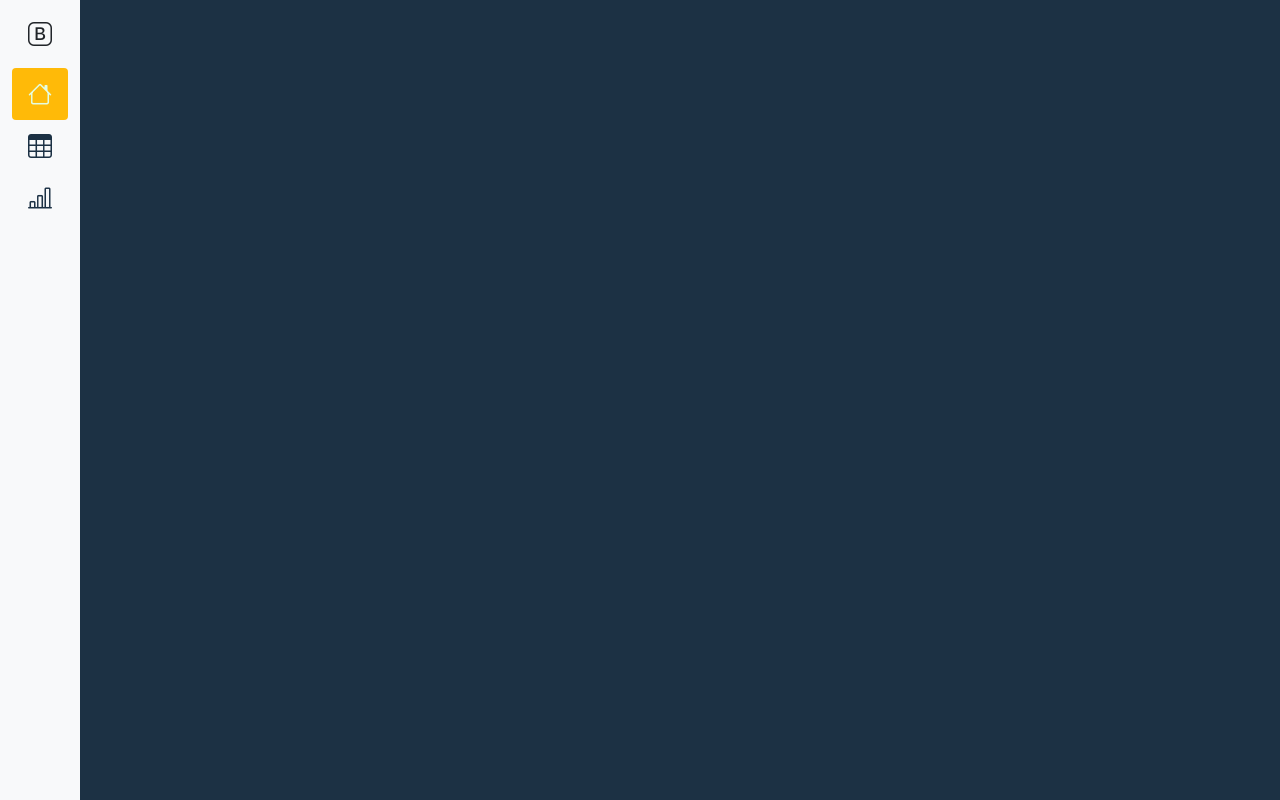
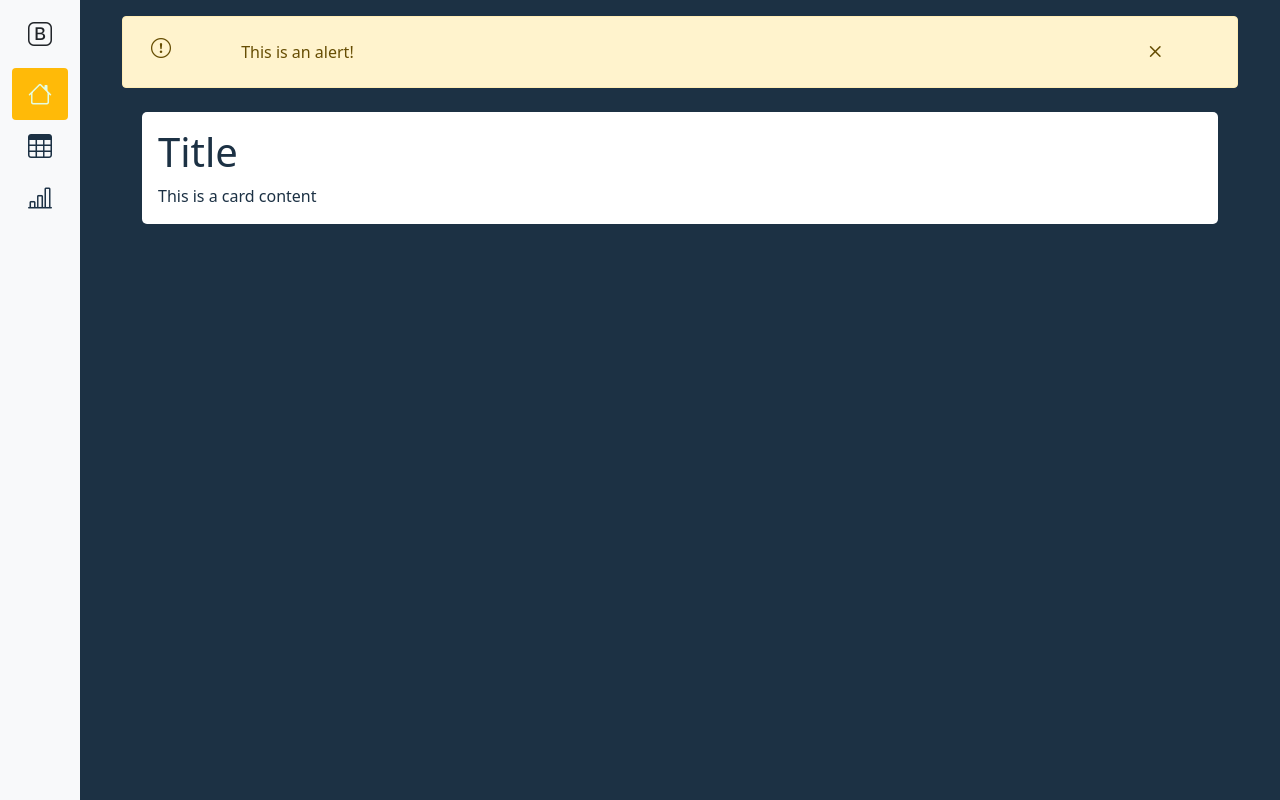
Before and after one commit to Nahzilian/DashboardTemplate, a Next.js app in the folder client/: page / in a window 1280 px wide. Built offline with nearby package versions, Linux system fonts and the light colour scheme.

Commit message:
Added Alert component

```diff
--- /dev/null
+++ b/client/components/Alerts.jsx
@@ -0,0 +1,25 @@
+const levelIcon = {
+    info: "bi-info-circle",
+    warning: "bi-exclamation-circle",
+    error: "bi-exclamation-circle",
+    success: "bi-check-circle"
+}
+
+const Alerts = ({ level = "info", children, open = false, onClose = () => {} }) => {
+    return (
+    <div className={`row alert alert-${level} ${open ? 'active-alert' : ''}`} role="alert">
+        <div className="col-1">
+            <i style={{fontSize: 20}} className={`bi ${levelIcon[level]}`}/>
+        </div>
+
+        <div className="col" style={{display: 'grid', alignItems: 'center'}}>
+            {children}
+        </div>
+
+        <div className="col-1">
+            <i style={{cursor: "pointer", fontSize: 25}} className="bi bi-x" onClick={onClose}/>
+        </div>
+    </div>)
+}
+
+export default Alerts;
--- a/client/components/DoughnutChart.jsx
+++ b/client/components/Charts.jsx
@@ -26,13 +26,10 @@ const defaultSetting = {
     ],
 };
 
-const DoughnutChart = ({data = null}) => {
-    console.log(data)
+export const DoughnutChart = ({data = null}) => {
         return (
 
             <div>
                 <Doughnut data={data ? data : defaultSetting} width={200} height={200} options={{ maintainAspectRatio: false }} />
             </div>);
 }
-
-export default DoughnutChart;
--- a/client/pages/index.js
+++ b/client/pages/index.js
@@ -1,10 +1,26 @@
 import Sidebar from '../components/Sidebar'
+import Card from '../components/Card'
+import Alerts from '../components/Alerts'
+import { useState } from 'react'
+
 
 const Index = () => {
+    const [open, setOpen] = useState(true)
+
     return (
-    <div>
-        <Sidebar active={0}/>
-    </div> );
+        <div>
+            <Sidebar active={0}>
+
+                <Alerts level="warning" open={open} onClose={() => { setOpen(false) }}>
+                    This is an alert!
+                </Alerts>
+                <Card>
+                    <h1>Title</h1>
+                    This is a card content
+                </Card>
+
+            </Sidebar>
+        </div>);
 }
 
 export default Index;
--- a/client/pages/logs.js
+++ b/client/pages/logs.js
@@ -6,8 +6,7 @@ import Card from '../components/Card'
 import { getTableData } from '../modules/dashboard/dashboardAPI'
 import { table } from '../lib/formats'
 import { formatDate, sumArr, itemCounter } from '../lib/dataFormat'
-
-import DoughnutChart from '../components/DoughnutChart'
+import { DoughnutChart } from '../components/Charts'
 
 
 const Logs = () => {
--- a/client/styles/icons.scss
+++ b/client/styles/icons.scss
@@ -10,3 +10,12 @@
     background-color: $color-10-1 !important;
     color: $color-10-4 !important;
 }
+
+.alert {
+    display: none;
+}
+
+
+.active-alert {
+    display: flex;
+}
```
Also changed, not shown: client/lib/useInterval.js (added, +24 -0 lines), client/modules/errors/errors.js (added, +33 -0 lines), 2 other files (tests, documents, lock files or other folders).
